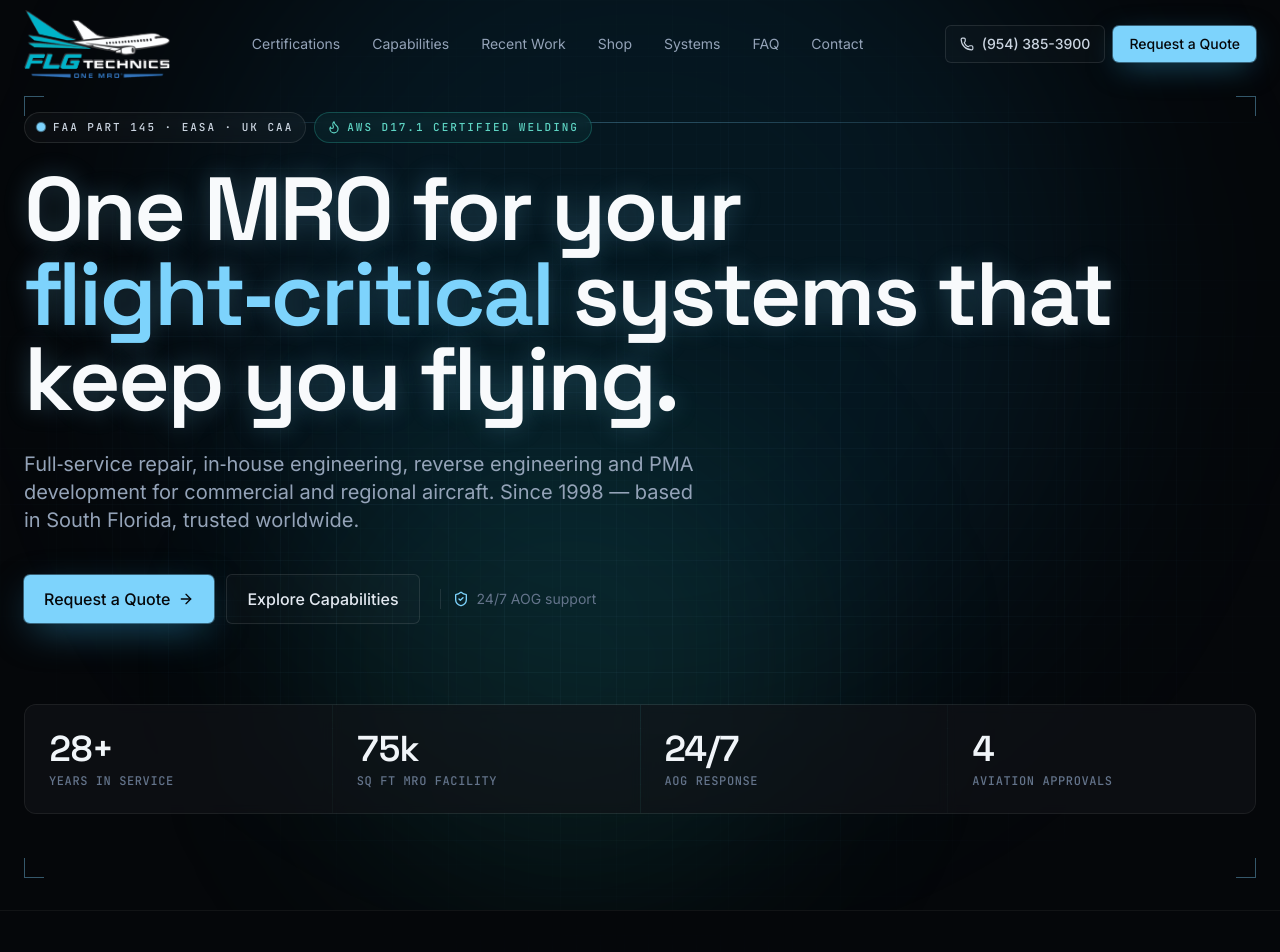
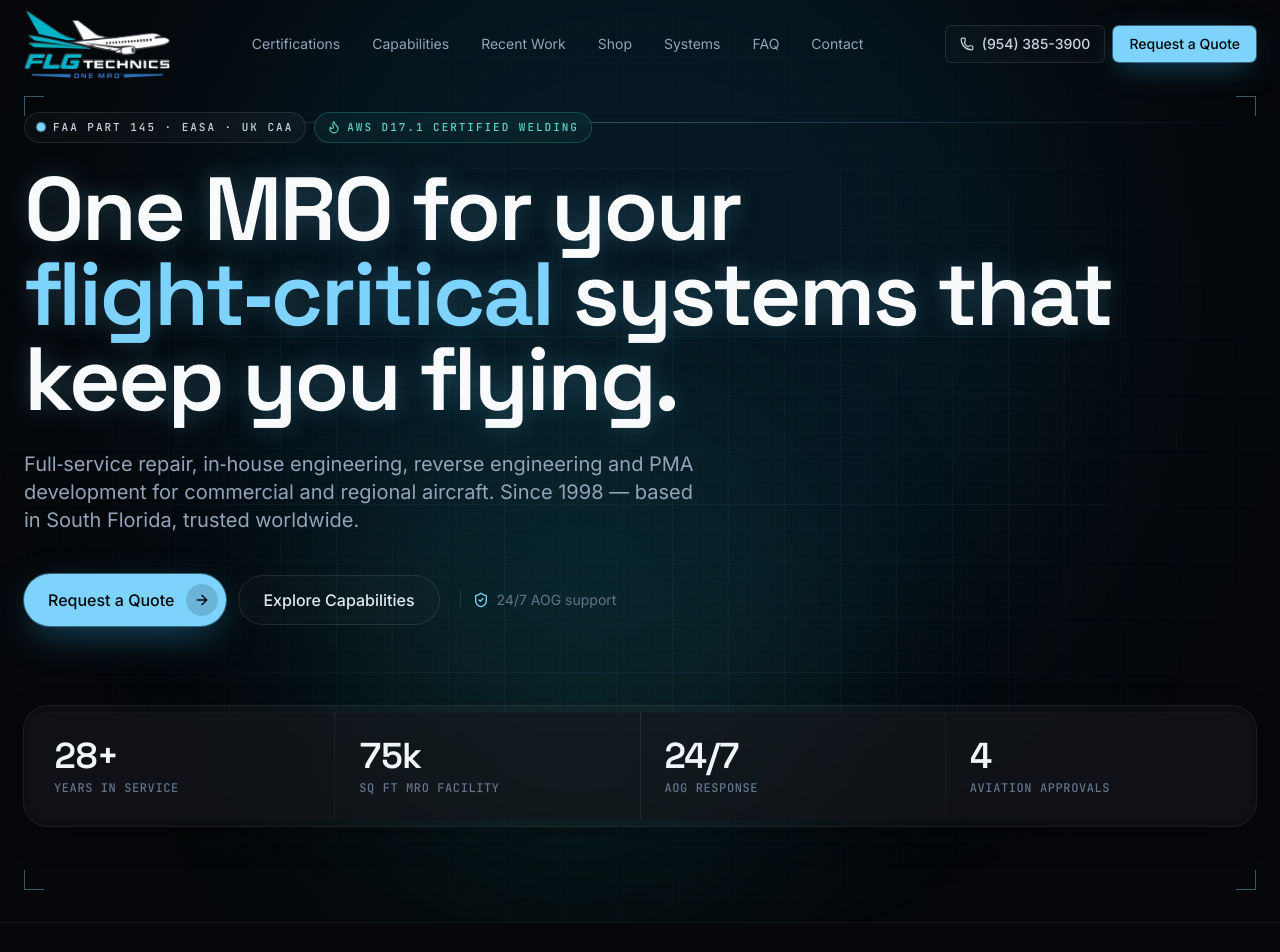
Before and after one commit to drummajon-cpu/FLG-WEB, a Next.js app: page / in a window 1280 px wide. Shown: the top 952 px of the page. Built offline with nearby package versions, Linux system fonts and the light colour scheme.

Commit message:
Hero: premium pass - magnetic button-in-button CTAs + double-bezel stat tray

```diff
--- a/components/Hero.tsx
+++ b/components/Hero.tsx
@@ -78,14 +78,16 @@
         >
           <a
             href="#contact"
-            className="press group inline-flex items-center gap-2 px-5 py-3 rounded-md bg-accent hover:bg-accent-bright text-ink-950 font-medium shadow-[0_0_0_1px_rgba(125,211,252,0.4),0_12px_40px_-10px_rgba(56,189,248,0.5)]"
+            className="press group inline-flex items-center gap-3 pl-6 pr-2 py-2.5 rounded-full bg-accent hover:bg-accent-bright text-ink-950 font-medium shadow-[0_0_0_1px_rgba(125,211,252,0.4),0_12px_40px_-10px_rgba(56,189,248,0.5)]"
           >
             Request a Quote
-            <ArrowRight className="w-4 h-4 transition-transform duration-200 ease-out group-hover:translate-x-0.5" />
+            <span className="flex items-center justify-center w-8 h-8 rounded-full bg-ink-950/15 transition-transform duration-300 ease-[cubic-bezier(0.32,0.72,0,1)] group-hover:translate-x-0.5 group-hover:-translate-y-px group-hover:scale-105">
+              <ArrowRight className="w-4 h-4" />
+            </span>
           </a>
           <a
             href="#capabilities"
-            className="press inline-flex items-center gap-2 px-5 py-3 rounded-md border border-white/10 hover:border-white/20 bg-white/[0.02] hover:bg-white/[0.05] text-slate-200 font-medium"
+            className="press inline-flex items-center gap-2 px-6 py-3 rounded-full border border-white/10 hover:border-white/20 bg-white/[0.02] hover:bg-white/[0.05] text-slate-200 font-medium"
           >
             Explore Capabilities
           </a>
@@ -95,28 +97,33 @@
           </div>
         </motion.div>
 
-        {/* Stats strip */}
+        {/* Stats strip — double-bezel machined tray */}
         <motion.div
           initial={{ opacity: 0, y: 12 }}
           animate={{ opacity: 1, y: 0 }}
           transition={{ duration: 0.7, delay: 0.4, ease: EASE }}
-          className="mt-20 grid grid-cols-2 md:grid-cols-4 gap-px bg-white/5 rounded-xl overflow-hidden border border-white/5"
+          className="mt-20 rounded-[1.5rem] p-1.5 bg-white/[0.03] ring-1 ring-white/10 shadow-[0_10px_40px_-16px_rgba(0,0,0,0.6)]"
         >
+          <div className="grid grid-cols-2 md:grid-cols-4 gap-px bg-white/5 rounded-[1.125rem] overflow-hidden shadow-[inset_0_1px_1px_rgba(255,255,255,0.08)]">
             {[
               { target: 28, suffix: "+", label: "Years in service" },
               { target: 75, suffix: "k", label: "Sq ft MRO facility" },
               { text: "24/7", label: "AOG response" },
               { target: 4, suffix: "", label: "Aviation approvals" },
             ].map((s, i) => (
-            <div key={s.label} className="bg-ink-900/60 backdrop-blur-sm px-6 py-6">
+              <div
+                key={s.label}
+                className="group/stat bg-ink-900/60 hover:bg-ink-900/90 transition-colors duration-300 backdrop-blur-sm px-6 py-6"
+              >
                 <div className="font-display text-3xl md:text-4xl font-semibold text-slate-100 tracking-tight">
                   {"text" in s ? s.text : <Counter target={s.target!} suffix={s.suffix!} delay={i * 120} />}
                 </div>
-              <div className="mt-1 text-xs uppercase tracking-wider font-mono text-slate-500">
+                <div className="mt-1 text-xs uppercase tracking-wider font-mono text-slate-500 group-hover/stat:text-slate-400 transition-colors">
                   {s.label}
                 </div>
               </div>
             ))}
+          </div>
         </motion.div>
       </div>
     </section>
```
Lines whose indentation alone changed are shown as unchanged.
